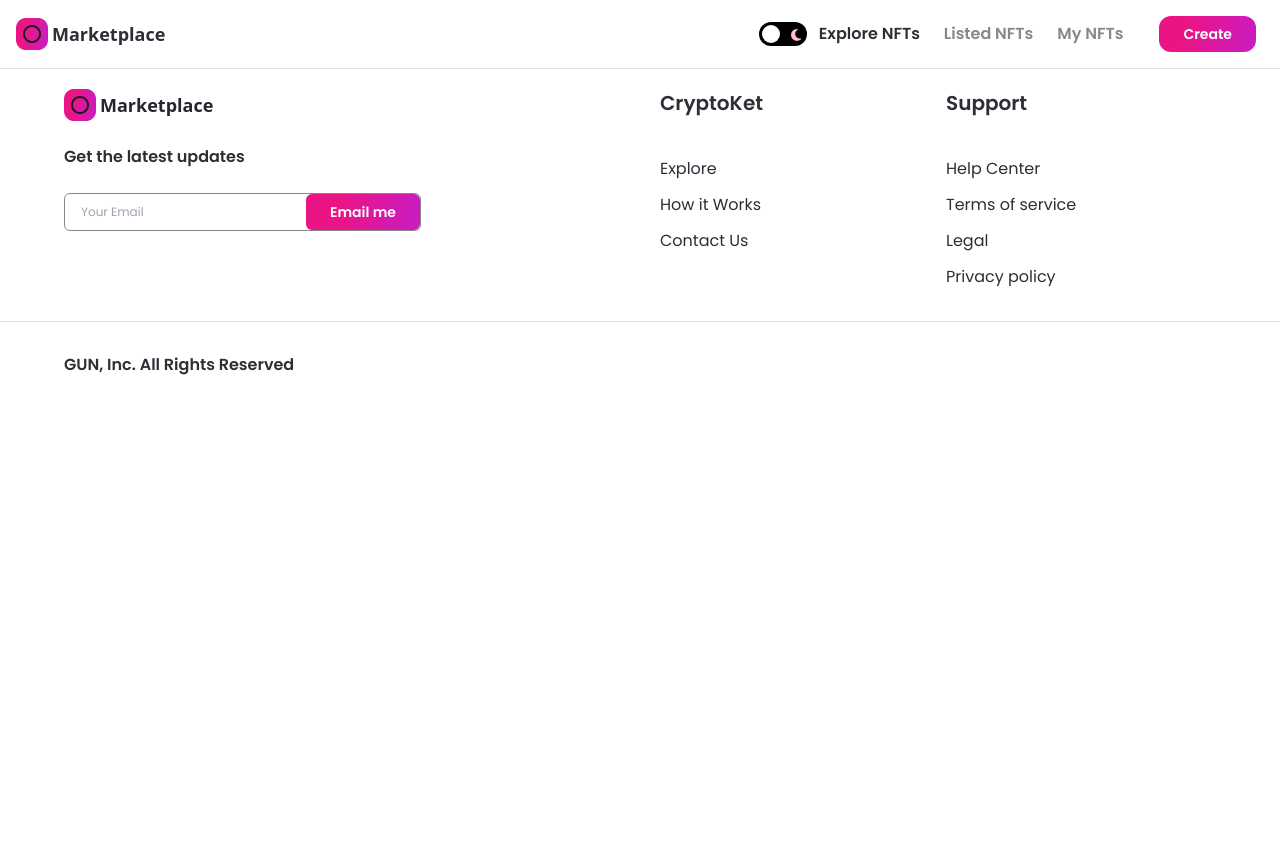
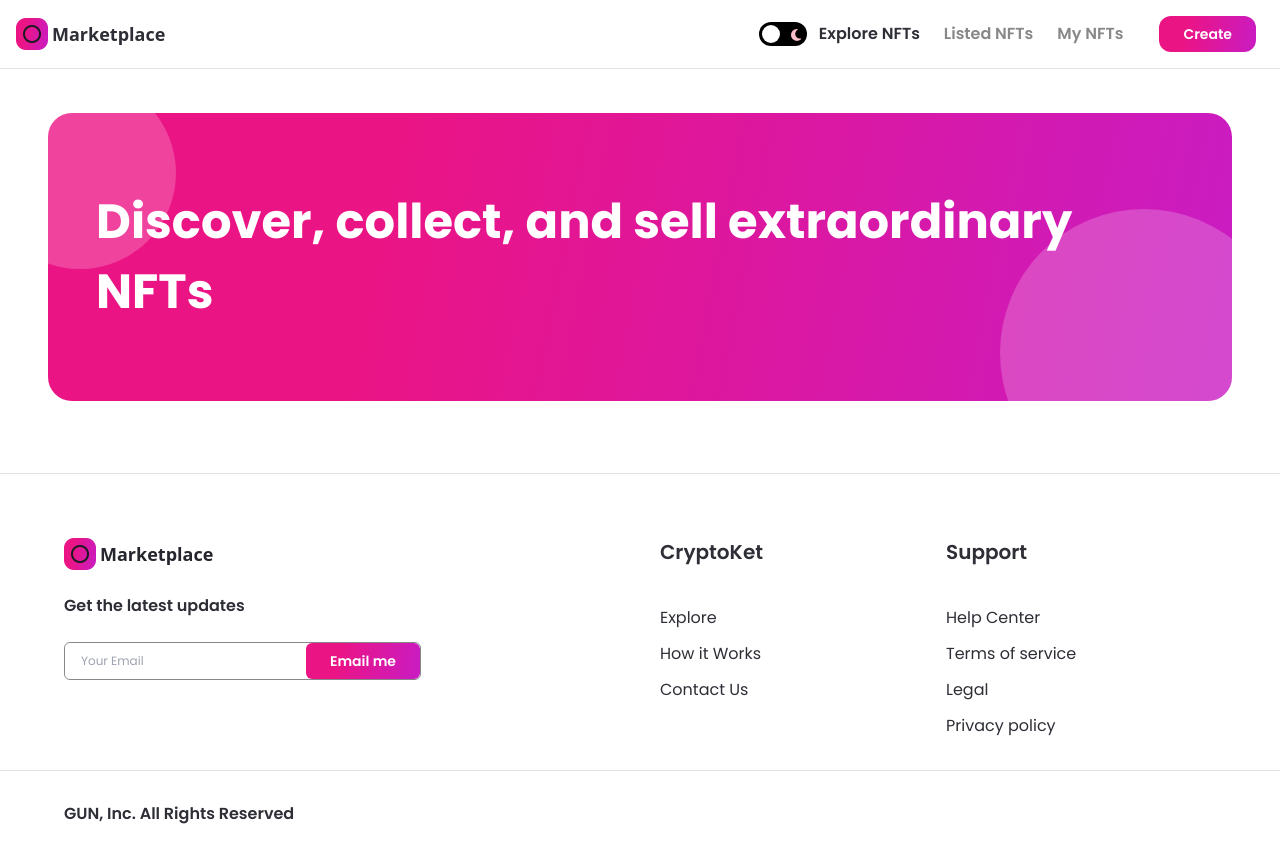
Before and after one commit to mganeshan29/nft_marketplace, a Next.js app: page / in a window 1280 px wide. Shown: the top 862 px of the page. Before the commit the page ends 800 px from the top, so only its background shows below. Built offline with nearby package versions, Linux system fonts and the light colour scheme.

Commit message:
create banner

```diff
--- /dev/null
+++ b/components/Banner.jsx
@@ -0,0 +1,9 @@
+const Banner = ({ name, childStyles, parentStyle }) => (
+  <div className={`relative w-full flex items-center z-0 overflow-hidden nft-gradient ${parentStyle}`}>
+    <p className={`font-bold text-5xl text-white font-poppins leading-70 ${childStyles}`}>{name}</p>
+    <div className="absolute w-48 h-48 sm:w-32 sm:h-32 rounded-full -top-9 -left-16 -z-5 white-bg" />
+    <div className="absolute w-72 h-72 sm:w-56 sm:h-56 rounded-full -bottom-24 -right-14 -z-5 white-bg" />
+  </div>
+);
+
+export default Banner;
--- a/components/index.js
+++ b/components/index.js
@@ -1,5 +1,6 @@
 import Navbar from './Navbar';
 import Footer from './Footer';
-import images from '../assets';
+import Button from './Button';
+import Banner from './Banner';
 
-export { Navbar, Footer };
+export { Navbar, Footer, Button, Banner };
--- a/pages/_app.js
+++ b/pages/_app.js
@@ -8,8 +8,10 @@
     <div className="dark:bg-nft-dark bg-white min-h-screen">
       <Navbar />
 
-      <Component {...pageProps} />
-      <Footer />
+      <div className="pt-65">
+        <Component {...pageProps} />
+
+      </div>      <Footer />
     </div>
     <Script src="https://kit.fontawesome.com/6280977f8a.js" crossOrigin="anonymous" />
   </ThemeProvider>
--- a/pages/index.js
+++ b/pages/index.js
@@ -1,6 +1,15 @@
+import { Banner } from '../components';
+
 const Home = () => (
-  <div className="test-3xl font-bold underline">
-    <h1>Hello World!</h1>
+  <div className="flex justify-center sm:px-4 p-12">
+    <div className="w-full minmd:w4/5">
+      <Banner
+        name="Discover, collect, and sell  extraordinary NFTs"
+        childStyles="md:text-4xl sm:text-2xl xs:text-xl text-left"
+        parentStyle="justify-start mb-6 h-72 sm:h-60 p-12 xs:p-4 xs:h-44 rounded-3xl"
+
+      />
+    </div>
   </div>
 );
 
```
